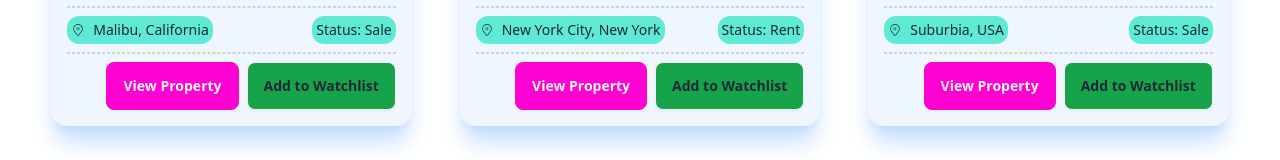
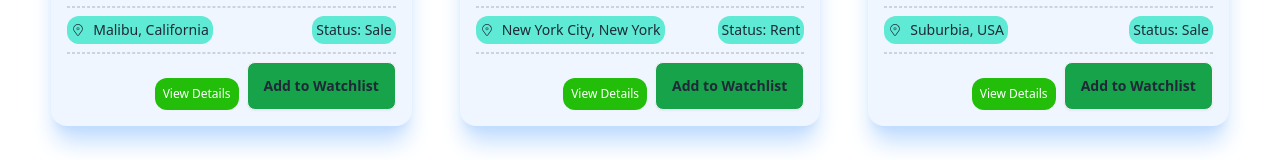
Before and after one commit to tazim5032/residential-real-estate, a React (Vite) app: page / in a window 1280 px wide. Shown: the part 570-730 px from the top of the page. Built offline with nearby package versions, Linux system fonts and the light colour scheme; no server answers.

Commit message:
private route added

```diff
--- a/src/Card.jsx
+++ b/src/Card.jsx
@@ -1,5 +1,6 @@
 import { CiLocationOn } from "react-icons/ci";
 import { IoPricetagsOutline } from "react-icons/io5";
+import { Link } from "react-router-dom";
 const Card = ({ card }) => {
     const { id, estate_title, segment_name, description, price, status,
         area, location, facilities, image_url } = card;
@@ -49,7 +50,9 @@ const Card = ({ card }) => {
 
 
                 <div className="card-actions justify-end">
-                    <button className="btn btn-secondary">View Property</button>
+                <Link to={`/details/${id}`}  className="text-[#FFFFFF] text-xs
+                font-medium p-2 rounded-xl mt-4 bg-[#23BE0A]">
+                    View Details</Link>
                     <button className="btn bg-green-600">Add to Watchlist</button>
 
                 </div>
--- /dev/null
+++ b/src/Components/PrivateRoute/PrivateRoute.jsx
@@ -0,0 +1,20 @@
+import { Navigate, useLocation } from "react-router-dom";
+import UseAuth from "../../Hook/UseAuth";
+
+const PrivateRoute = ({children}) => {
+
+    const {user} = UseAuth();
+
+    const location = useLocation();
+
+    if(!user){
+        return <Navigate to='/login' state={location?.pathname || '/'}></Navigate>
+    }
+    return (
+        <div>
+            {children}
+        </div>
+    );
+};
+
+export default PrivateRoute;
--- /dev/null
+++ b/src/Pages/Details.jsx
@@ -0,0 +1,9 @@
+const Details = () => {
+    return (
+        <div>
+            <h1>this is details </h1>
+        </div>
+    );
+};
+
+export default Details;
--- a/src/main.jsx
+++ b/src/main.jsx
@@ -11,6 +11,8 @@ import Login from './Pages/Login';
 import Register from './Pages/Register';
 import FirebaseProvider from './FirebaseProvider/FirebaseProvider';
 import AllProperties from './Pages/AllProperties';
+import Details from './Pages/Details';
+import PrivateRoute from './Components/PrivateRoute/PrivateRoute';
 
 const router = createBrowserRouter([
   {
@@ -35,7 +37,14 @@ const router = createBrowserRouter([
         path: '/properties',
         element: <AllProperties></AllProperties>,
         loader: () => fetch('/data.json'),
-      }
+      },
+      {
+        path: '/details/:resid',
+        element: <PrivateRoute>
+          <Details></Details>
+        </PrivateRoute>,
+        loader: () => fetch('/data.json'),
+      },
 
 
     ]
```
